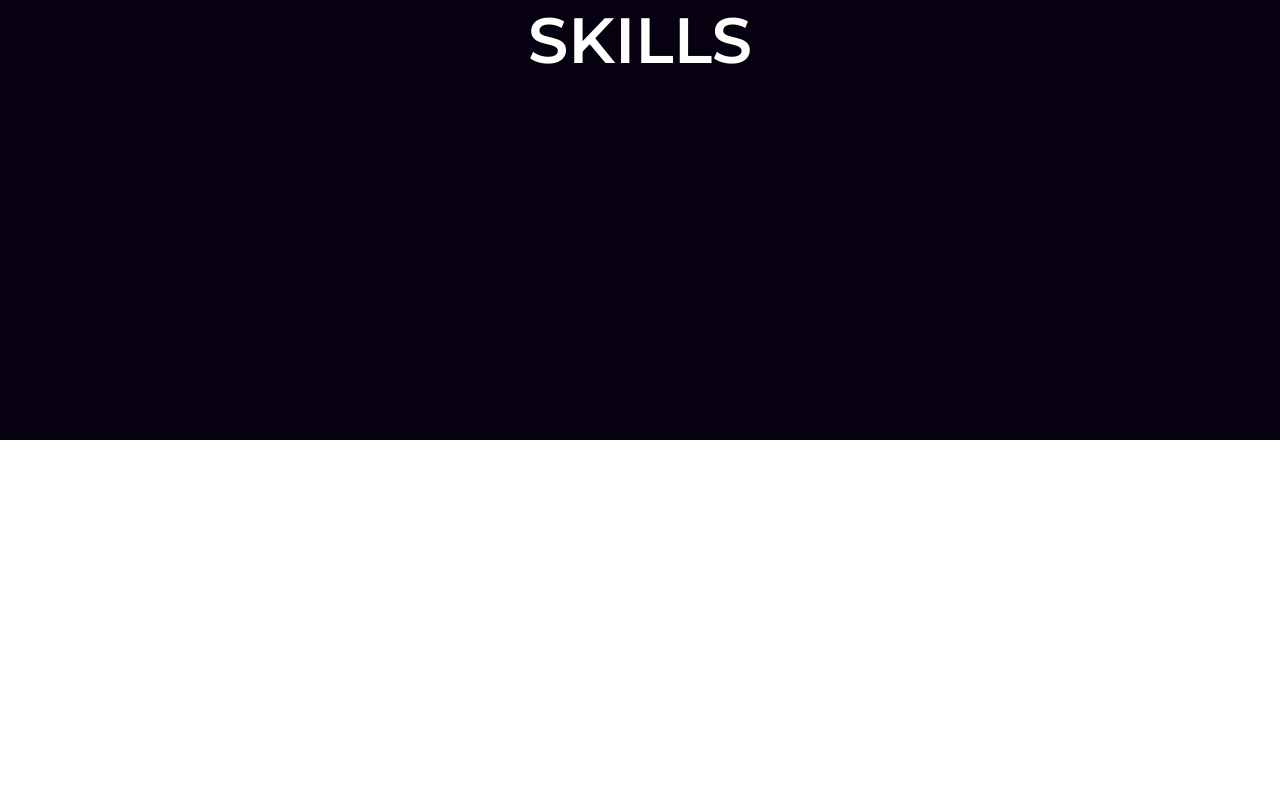
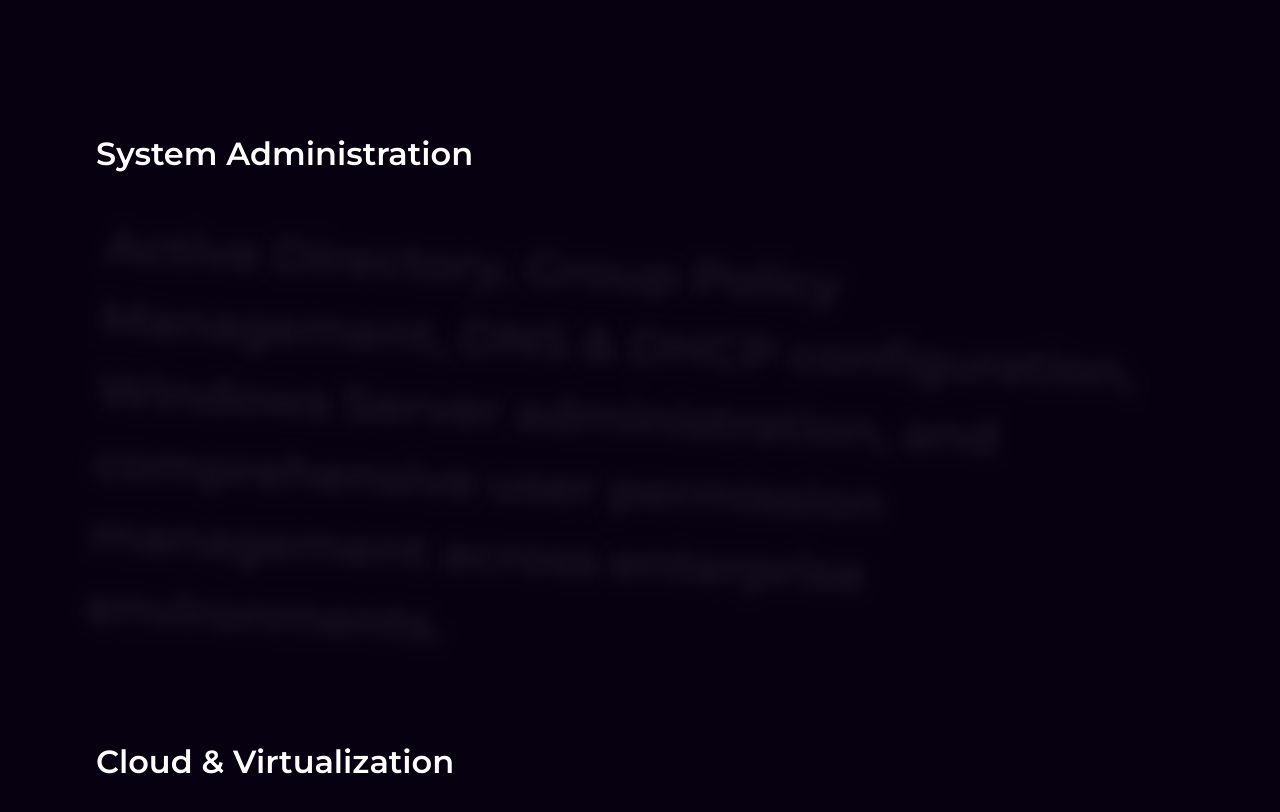
Before and after one commit to sutha06/portfolio-website, a React (Vite) app: page /skills in a window 1280 px wide. Shown: the part 360-1172 px from the top of the page. Before the commit the page ends 800 px from the top, so only its background shows below. Built offline with nearby package versions, Linux system fonts and the light colour scheme.

Commit message:
added scroll revealing text for skills page

```diff
--- a/src/App.css
+++ b/src/App.css
@@ -1,5 +1,6 @@
 #root {
   width: 100%;
+  height: 100%;
 }
 
 .slide-in,
--- /dev/null
+++ b/src/components/ScrollReveal.css
@@ -0,0 +1,14 @@
+.scroll-reveal {
+  margin: 20px 0;
+}
+
+.scroll-reveal-text {
+  font-size: clamp(1.6rem, 4vw, 3rem);
+  line-height: 1.5;
+  font-weight: 600;
+  color: rgba(255, 255, 255, 0.8);
+}
+
+.word {
+  display: inline-block;
+}
--- /dev/null
+++ b/src/components/ScrollReveal.jsx
@@ -0,0 +1,116 @@
+import { useEffect, useRef, useMemo } from "react";
+import { gsap } from "gsap";
+import { ScrollTrigger } from "gsap/ScrollTrigger";
+import "./ScrollReveal.css";
+
+gsap.registerPlugin(ScrollTrigger);
+
+const ScrollReveal = ({
+  children,
+  scrollContainerRef,
+  enableBlur = true,
+  baseOpacity = 0.1,
+  baseRotation = 3,
+  blurStrength = 4,
+  containerClassName = "",
+  textClassName = "",
+  rotationEnd = "bottom bottom",
+  wordAnimationEnd = "bottom bottom",
+}) => {
+  const containerRef = useRef(null);
+
+  const splitText = useMemo(() => {
+    const text = typeof children === "string" ? children : "";
+    return text.split(/(\s+)/).map((word, index) => {
+      if (word.match(/^\s+$/)) return word;
+      return (
+        <span className="word" key={index}>
+          {word}
+        </span>
+      );
+    });
+  }, [children]);
+
+  useEffect(() => {
+    const el = containerRef.current;
+    if (!el) return;
+
+    const scroller =
+      scrollContainerRef && scrollContainerRef.current
+        ? scrollContainerRef.current
+        : window;
+
+    gsap.fromTo(
+      el,
+      { transformOrigin: "0% 50%", rotate: baseRotation },
+      {
+        ease: "none",
+        rotate: 0,
+        scrollTrigger: {
+          trigger: el,
+          scroller,
+          start: "top bottom",
+          end: rotationEnd,
+          scrub: true,
+        },
+      }
+    );
+
+    const wordElements = el.querySelectorAll(".word");
+    gsap.fromTo(
+      wordElements,
+      { opacity: baseOpacity, willChange: "opacity" },
+      {
+        ease: "none",
+        opacity: 1,
+        stagger: 0.05,
+        scrollTrigger: {
+          trigger: el,
+          scroller,
+          start: "top bottom-=20%",
+          end: wordAnimationEnd,
+          scrub: true,
+        },
+      }
+    );
+
+    if (enableBlur) {
+      gsap.fromTo(
+        wordElements,
+        { filter: `blur(${blurStrength}px)` },
+        {
+          ease: "none",
+          filter: "blur(0px)",
+          stagger: 0.05,
+          scrollTrigger: {
+            trigger: el,
+            scroller,
+            start: "top bottom-=20%",
+            end: wordAnimationEnd,
+            scrub: true,
+          },
+        }
+      );
+    }
+
+    return () => {
+      ScrollTrigger.getAll().forEach((trigger) => trigger.kill());
+    };
+  }, [
+    scrollContainerRef,
+    enableBlur,
+    baseRotation,
+    baseOpacity,
+    rotationEnd,
+    wordAnimationEnd,
+    blurStrength,
+  ]);
+
+  return (
+    <h2 ref={containerRef} className={`scroll-reveal ${containerClassName}`}>
+      <p className={`scroll-reveal-text ${textClassName}`}>{splitText}</p>
+    </h2>
+  );
+};
+
+export default ScrollReveal;
--- a/src/pages/Skills.jsx
+++ b/src/pages/Skills.jsx
@@ -1,24 +1,175 @@
 import React from "react";
 import Navbar from "../components/NavBar";
 import transition from "../components/Transition";
+import ScrollReveal from "../components/ScrollReveal";
 
 const Skills = () => {
   return (
-    <div style={{ width: "100%", height: "100vh", background: "#060010" }}>
-      <Navbar showHome={true} />
     <div
       style={{
-          display: "flex",
-          alignItems: "center",
-          justifyContent: "center",
-          height: "100%",
+        background: "#060010",
+        minHeight: "100vh",
+        padding: "8rem 6rem",
+      }}
+    >
+      <Navbar showHome={true} />
+
+      <div style={{ maxWidth: "1400px", margin: "0 auto", paddingTop: "8rem" }}>
+        <h1
+          style={{
+            fontSize: "6rem",
+            fontWeight: "700",
             color: "#fff",
-          fontSize: "4rem",
             fontFamily: "Montserrat, sans-serif",
-          fontWeight: "500",
+            marginBottom: "8rem",
           }}
         >
           SKILLS
+        </h1>
+
+        <div style={{ marginBottom: "6rem" }}>
+          <h3
+            style={{
+              fontSize: "2rem",
+              fontWeight: "600",
+              color: "#fff",
+              fontFamily: "Montserrat, sans-serif",
+              marginBottom: "2rem",
+            }}
+          >
+            System Administration
+          </h3>
+          <ScrollReveal
+            baseOpacity={0.1}
+            enableBlur={true}
+            baseRotation={3}
+            blurStrength={8}
+          >
+            Active Directory, Group Policy Management, DNS & DHCP configuration,
+            Windows Server administration, and comprehensive user permission
+            management across enterprise environments.
+          </ScrollReveal>
+        </div>
+
+        <div style={{ marginBottom: "6rem" }}>
+          <h3
+            style={{
+              fontSize: "2rem",
+              fontWeight: "600",
+              color: "#fff",
+              fontFamily: "Montserrat, sans-serif",
+              marginBottom: "2rem",
+            }}
+          >
+            Cloud & Virtualization
+          </h3>
+          <ScrollReveal
+            baseOpacity={0.1}
+            enableBlur={true}
+            baseRotation={3}
+            blurStrength={8}
+          >
+            Microsoft Azure cloud services, Azure Active Directory integration,
+            AWS infrastructure management, VMware virtualization platforms, and
+            Hyper-V deployment and maintenance.
+          </ScrollReveal>
+        </div>
+
+        <div style={{ marginBottom: "6rem" }}>
+          <h3
+            style={{
+              fontSize: "2rem",
+              fontWeight: "600",
+              color: "#fff",
+              fontFamily: "Montserrat, sans-serif",
+              marginBottom: "2rem",
+            }}
+          >
+            Automation & Scripting
+          </h3>
+          <ScrollReveal
+            baseOpacity={0.1}
+            enableBlur={true}
+            baseRotation={3}
+            blurStrength={8}
+          >
+            PowerShell scripting for Windows automation, Python programming for
+            system tasks, Bash shell scripting, workflow optimization, and
+            automated task scheduling to improve efficiency.
+          </ScrollReveal>
+        </div>
+
+        <div style={{ marginBottom: "6rem" }}>
+          <h3
+            style={{
+              fontSize: "2rem",
+              fontWeight: "600",
+              color: "#fff",
+              fontFamily: "Montserrat, sans-serif",
+              marginBottom: "2rem",
+            }}
+          >
+            Networking & Security
+          </h3>
+          <ScrollReveal
+            baseOpacity={0.1}
+            enableBlur={true}
+            baseRotation={3}
+            blurStrength={8}
+          >
+            Cisco networking technologies, VPN configuration and management,
+            firewall setup and maintenance, network troubleshooting, and
+            implementation of security protocols to protect enterprise systems.
+          </ScrollReveal>
+        </div>
+
+        <div style={{ marginBottom: "6rem" }}>
+          <h3
+            style={{
+              fontSize: "2rem",
+              fontWeight: "600",
+              color: "#fff",
+              fontFamily: "Montserrat, sans-serif",
+              marginBottom: "2rem",
+            }}
+          >
+            Monitoring & Management Tools
+          </h3>
+          <ScrollReveal
+            baseOpacity={0.1}
+            enableBlur={true}
+            baseRotation={3}
+            blurStrength={8}
+          >
+            System Center Configuration Manager (SCCM), Nagios monitoring
+            platform, comprehensive system monitoring, performance analysis and
+            optimization, and incident response management.
+          </ScrollReveal>
+        </div>
+
+        <div style={{ marginBottom: "6rem" }}>
+          <h3
+            style={{
+              fontSize: "2rem",
+              fontWeight: "600",
+              color: "#fff",
+              fontFamily: "Montserrat, sans-serif",
+              marginBottom: "2rem",
+            }}
+          >
+            Help Desk & Support
+          </h3>
+          <ScrollReveal
+            baseOpacity={0.1}
+            enableBlur={true}
+            baseRotation={3}
+            blurStrength={8}
+          >
+            Technical troubleshooting and problem resolution, comprehensive user
+            support, ticketing system management, detailed technical
+            documentation, and end-user training programs.
+          </ScrollReveal>
+        </div>
       </div>
     </div>
   );
```
Lines whose indentation alone changed are shown as unchanged.
